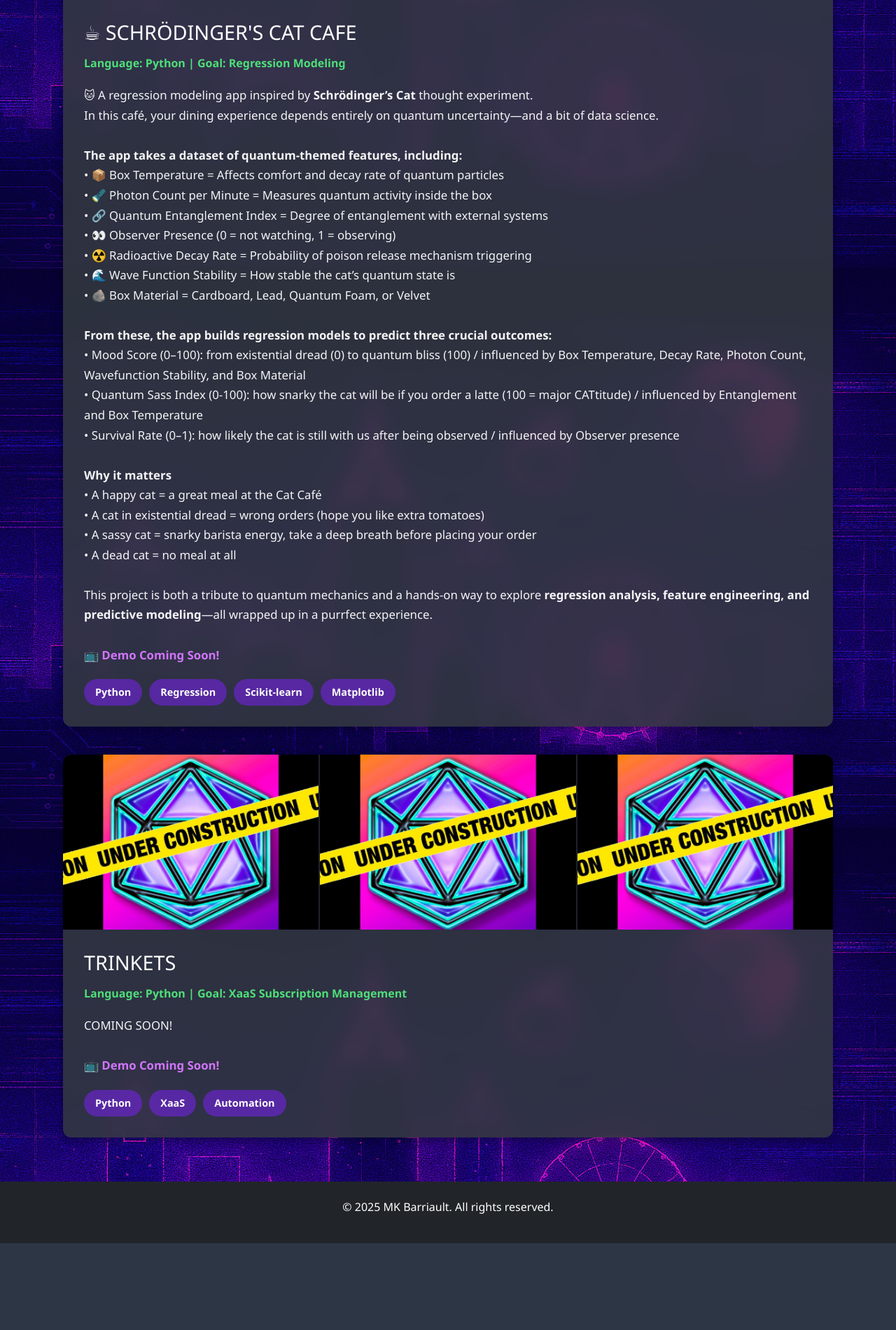
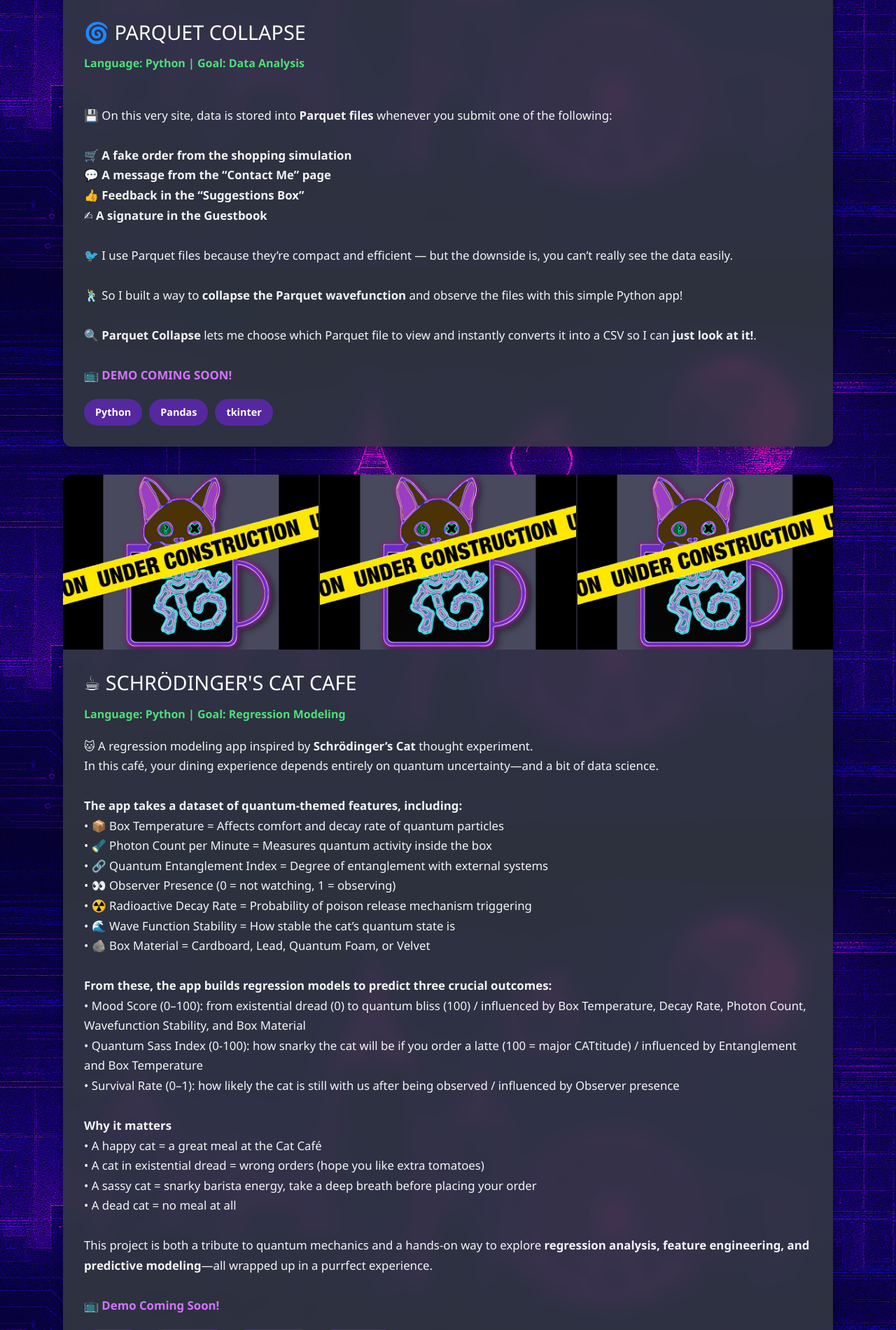
Before and after one commit to mkb0020/PortfolioSite, a Flask app: page /coding in a window 1280 px wide. Shown: the part 2817-4717 px from the top of the page at 70% size. Before the commit the page ends 4593 px from the top, so only its background shows below. Run offline with Flask 3, Linux system fonts and the light colour scheme.

Commit message:
added card for Parquet Collapse

```diff
--- a/templates/coding.html
+++ b/templates/coding.html
@@ -73,6 +73,40 @@
 
 
 
+
+    <div class="project-card"> <!-- PARQUET COLLAPSE -->
+        <div class="project-images">
+            <img src="/static/images/tech/Parquet1.jpg" alt="Parquet Collapse Screenshot 1" class="project-img">
+            <img src="/static/images/tech/ParquetIcon.jpg" alt="Parquet Collapse Desktop Icon" class="project-img">
+            <img src="/static/images/tech/Parquet2.jpg" alt="Parquet Collapse Screenshot 2" class="project-img">
+        </div>
+        <div class="project-details">
+            <h3> 🌀 PARQUET COLLAPSE</h3>
+            <p class="project-meta"><strong>Language:</strong> Python | <strong>Goal:</strong> Data Analysis</p>
+            <p class="project-description">
+                <br> 💾 On this very site, data is stored into <strong> Parquet files </strong> whenever you submit one of the following:
+                <br><br><strong>🛒 A fake order from the shopping simulation
+                <br>💬 A message from the “Contact Me” page
+                <br>👍 Feedback in the “Suggestions Box”
+                <br>✍ A signature in the Guestbook</strong>
+                <br><br>🐦 I use Parquet files because they’re compact and efficient — but the downside is, you can’t really see the data easily.
+                <br><br>🕺 So I built a way to <strong>collapse the Parquet wavefunction </strong>and observe the files with this simple Python app!
+                <br><br>🔍 <strong>Parquet Collapse</strong> lets me choose which Parquet file to view and instantly converts it into a CSV so I can <strong> just look at it!</strong>.
+
+                <br><br><strong><a href="COMING SOON" target="_blank" rel="noopener noreferrer">📺 DEMO COMING SOON!</a> </strong>
+                <br>
+            </p>
+            <div class="project-tags">
+                <span class="tag">Python</span>
+                <span class="tag">Pandas</span>
+                <span class="tag">tkinter</span>
+            </div>
+        </div>
+    </div>
+
+
+
+
         <div class="project-card"> <!--SCHRÖDINGER'S CAT CAFE -->
         <div class="project-images">
             <img src="/static/images/tech/cafe1.jpg" alt="Cat Cafe Screenshot 1" class="project-img">
```
